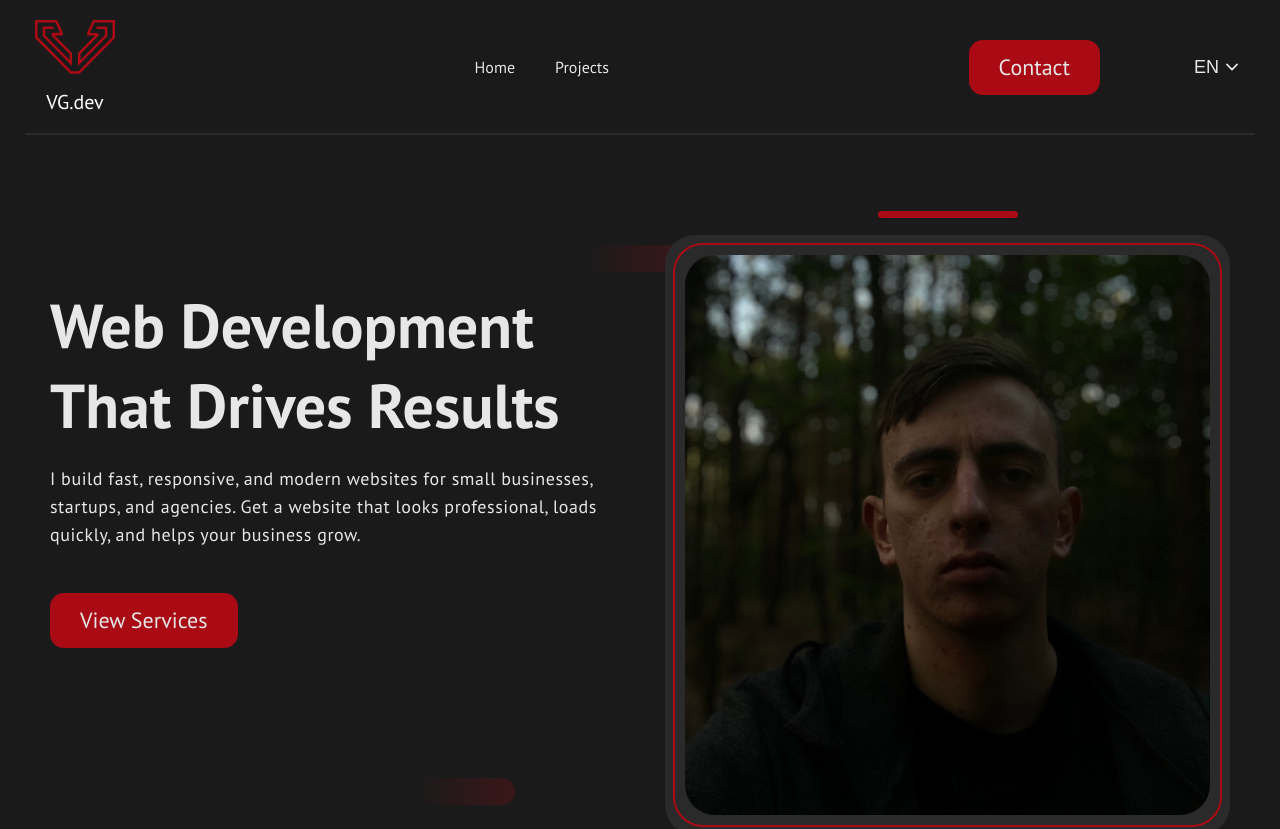
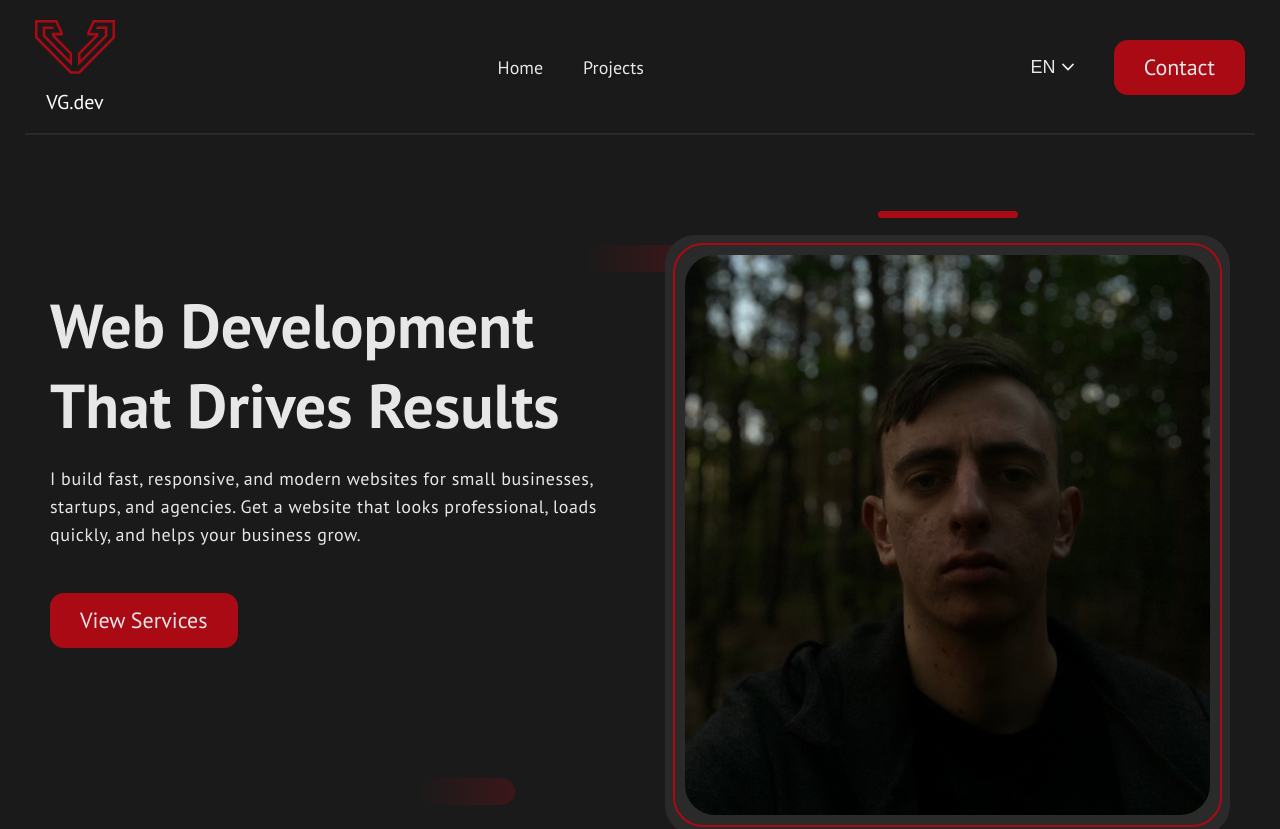
Before and after one commit to Vikto0004/portfolio, a Next.js app: page /en in a window 1280 px wide. Shown: the top 829 px of the page. Built offline with nearby package versions, Linux system fonts and the light colour scheme.

Commit message:
fix header

```diff
--- a/messages/en.json
+++ b/messages/en.json
@@ -1,4 +1,9 @@
 {
+  "Header": {
+    "home": "Home",
+    "projects": "Projects",
+    "contact": "Contact"
+  },
   "Hero": {
     "title": "Web Development That Drives Results",
     "description": "I build fast, responsive, and modern websites for small businesses, startups, and agencies. Get a website that looks professional, loads quickly, and helps your business grow.",
--- a/messages/pl.json
+++ b/messages/pl.json
@@ -1,4 +1,9 @@
 {
+  "Header": {
+    "home": "Strona Główna",
+    "projects": "Projekty",
+    "contact": "Kontakt"
+  },
   "Hero": {
     "title": "Tworzenie Stron, Które Przynoszą Wyniki",
     "description": "Tworzę szybkie, responsywne i nowoczesne strony internetowe dla małych firm, startupów i agencji. Otrzymaj stronę, która wygląda profesjonalnie, szybko się ładuje i wspiera rozwój Twojego biznesu.",
--- a/messages/uk.json
+++ b/messages/uk.json
@@ -1,4 +1,9 @@
 {
+  "Header": {
+    "home": "Головна",
+    "projects": "Проєкти",
+    "contact": "Контакти"
+  },
   "Hero": {
     "title": "Розробка сайтів, які працюють на результат",
     "description": "Я створюю швидкі, адаптивні та сучасні сайти для малого бізнесу, стартапів та агентств. Отримайте сайт, який виглядає професійно, завантажується швидко і допомагає вашому бізнесу зростати.",
--- a/src/components/Header/Header.module.css
+++ b/src/components/Header/Header.module.css
@@ -12,7 +12,7 @@
 }
 
 .header::after {
-  content: "";
+  content: '';
   position: absolute;
   bottom: 0;
   left: 25px;
@@ -68,6 +68,7 @@
 .navList a {
   transition: all 0.3s ease;
   color: var(--text-primary);
+  font-size: 18px;
   position: relative;
   text-shadow: 0 1px 3px rgba(0, 0, 0, 0.3);
 }
@@ -90,7 +91,7 @@
 }
 
 .navList a::after {
-  content: "";
+  content: '';
   position: absolute;
   bottom: -4px;
   left: 50%;
@@ -107,8 +108,9 @@
 
 @media screen and (max-width: 1024px) {
   .header {
-    padding: 10px 25px;
+    padding: 15px 25px 10px;
     justify-content: end;
+    gap: 40px;
   }
 
   .navListLink,
--- a/src/components/Header/Header.tsx
+++ b/src/components/Header/Header.tsx
@@ -1,29 +1,31 @@
-"use client";
+'use client';
 
-import clsx from "clsx";
-import Link from "next/link";
-import { useEffect, useState } from "react";
-import { AiOutlineClose } from "react-icons/ai";
-import { CiMenuBurger } from "react-icons/ci";
+import clsx from 'clsx';
+import { useTranslations } from 'next-intl';
+import { useEffect, useState } from 'react';
+import { AiOutlineClose } from 'react-icons/ai';
+import { CiMenuBurger } from 'react-icons/ci';
 
-import Logo from "@/components/Logo/Logo";
+import Logo from '@/components/Logo/Logo';
+import { Link } from '@/i18n/navigation';
 
-import SelectLang from "../SelectLang/SelectLang";
+import SelectLang from '../SelectLang/SelectLang';
 
-import css from "./Header.module.css";
+import css from './Header.module.css';
 
 export default function Header() {
   const [toggleMenu, setToggleMenu] = useState(false);
+  const t = useTranslations('Header');
 
   useEffect(() => {
     if (toggleMenu) {
-      document.documentElement.classList.add("no-scroll");
+      document.documentElement.classList.add('no-scroll');
     } else {
-      document.documentElement.classList.remove("no-scroll");
+      document.documentElement.classList.remove('no-scroll');
     }
 
     return () => {
-      document.documentElement.classList.remove("no-scroll");
+      document.documentElement.classList.remove('no-scroll');
     };
   }, [toggleMenu]);
 
@@ -36,17 +38,17 @@ export default function Header() {
         </Link>
         <ul className={css.navList}>
           <li>
-            <Link href="/">Home</Link>
+            <Link href="/">{t('home')}</Link>
           </li>
           <li>
-            <Link href="/projects">Projects</Link>
+            <Link href="/projects">{t('projects')}</Link>
           </li>
         </ul>
-        <Link className={clsx(css.navListLink, "primary-btn")} href="/contact">
-          Contact
+        <SelectLang />
+        <Link className={clsx(css.navListLink, 'primary-btn')} href="/contact">
+          {t('contact')}
         </Link>
       </nav>
-      <SelectLang />
       <button className={css.burger} onClick={() => setToggleMenu(!toggleMenu)}>
         <CiMenuBurger />
       </button>
@@ -56,25 +58,26 @@ export default function Header() {
             <Logo />
             VG.dev
           </Link>
-          <button
-            className={css.closeBtn}
-            onClick={() => setToggleMenu(!toggleMenu)}
-          >
+          <button className={css.closeBtn} onClick={() => setToggleMenu(!toggleMenu)}>
             <AiOutlineClose />
           </button>
         </div>
         <nav className={css.mobileNav}>
           <ul className={css.mobileNavList}>
             <li>
-              <Link href="/">Home</Link>
+              <Link onClick={() => setToggleMenu(!toggleMenu)} href="/">
+                {t('home')}
+              </Link>
             </li>
             <li>
-              <Link href="/projects">Projects</Link>
+              <Link onClick={() => setToggleMenu(!toggleMenu)} href="/projects">
+                {t('projects')}
+              </Link>
             </li>
           </ul>
         </nav>
-        <Link className="primary-btn" href="/contact">
-          Contact
+        <Link onClick={() => setToggleMenu(!toggleMenu)} className="primary-btn" href="/contact">
+          {t('contact')}
         </Link>
       </div>
     </header>
--- a/src/components/Hero/Hero.module.css
+++ b/src/components/Hero/Hero.module.css
@@ -83,6 +83,10 @@
 }
 
 @media screen and (max-width: 768px) {
+  .hero {
+    padding: 50px 0;
+  }
+
   .heroContent {
     width: 100%;
     padding: 0;
--- a/src/components/History/Hisory.module.css
+++ b/src/components/History/Hisory.module.css
@@ -1,3 +1,9 @@
 .history {
   padding: 100px 0;
 }
+
+@media screen and (max-width: 768px) {
+  .history {
+    padding: 80px 0;
+  }
+}
--- a/src/components/Projects/Projects.module.css
+++ b/src/components/Projects/Projects.module.css
@@ -5,3 +5,9 @@
 .link {
   margin-top: 55px;
 }
+
+@media screen and (max-width: 768px) {
+  .projects {
+    padding: 80px 0 120px;
+  }
+}
--- a/src/components/ProjectsList/ProjectsList.module.css
+++ b/src/components/ProjectsList/ProjectsList.module.css
@@ -70,6 +70,7 @@
 }
 
 .itemContentDescr {
+  text-align: start;
   margin-bottom: 25px;
 }
 
--- a/src/components/Services/Services.module.css
+++ b/src/components/Services/Services.module.css
@@ -1,3 +1,9 @@
 .services {
   padding: 100px 0;
 }
+
+@media screen and (max-width: 768px) {
+  .services {
+    padding: 80px 0;
+  }
+}
--- a/src/components/Technology/Technology.module.css
+++ b/src/components/Technology/Technology.module.css
@@ -4,35 +4,33 @@
 }
 
 .technology::before {
-  content: "";
+  content: '';
   position: absolute;
   bottom: 30px;
   right: 160px;
   width: 100px;
   height: 27px;
-  background-image: linear-gradient(
-    90deg,
-    rgba(255, 255, 255, 0) 0%,
-    var(--accordion-active) 100%
-  );
+  background-image: linear-gradient(90deg, rgba(255, 255, 255, 0) 0%, var(--accordion-active) 100%);
   border-top-right-radius: var(--border-radius-primary);
   border-bottom-right-radius: var(--border-radius-primary);
   z-index: -1;
 }
 
 .technology::after {
-  content: "";
+  content: '';
   position: absolute;
   top: 200px;
   left: 70px;
   width: 100px;
   height: 27px;
-  background-image: linear-gradient(
-    90deg,
-    rgba(255, 255, 255, 0) 0%,
-    var(--accordion-active) 100%
-  );
+  background-image: linear-gradient(90deg, rgba(255, 255, 255, 0) 0%, var(--accordion-active) 100%);
   border-top-right-radius: var(--border-radius-primary);
   border-bottom-right-radius: var(--border-radius-primary);
   z-index: -1;
 }
+
+@media screen and (max-width: 768px) {
+  .technology {
+    padding: 80px 0;
+  }
+}
```
